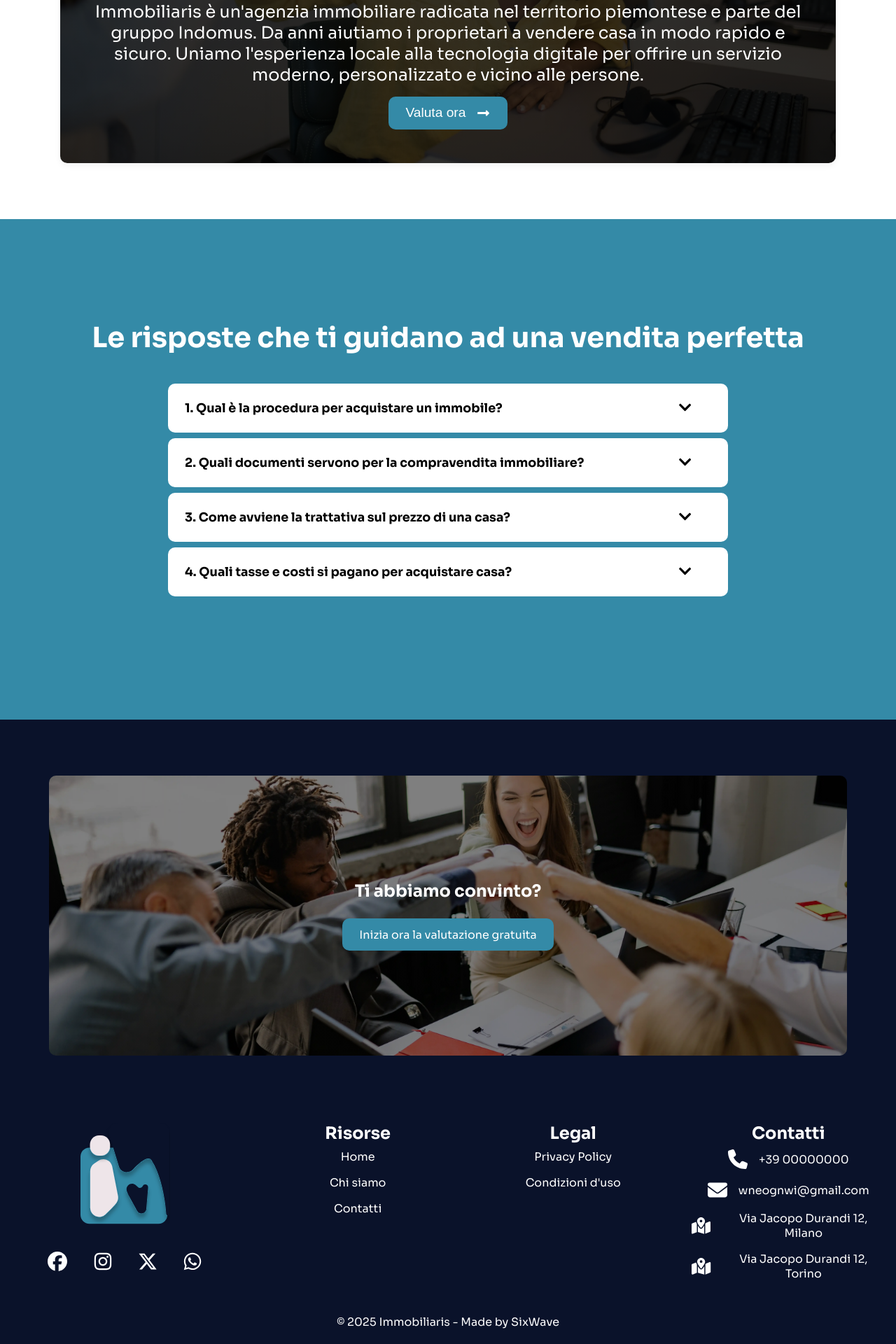
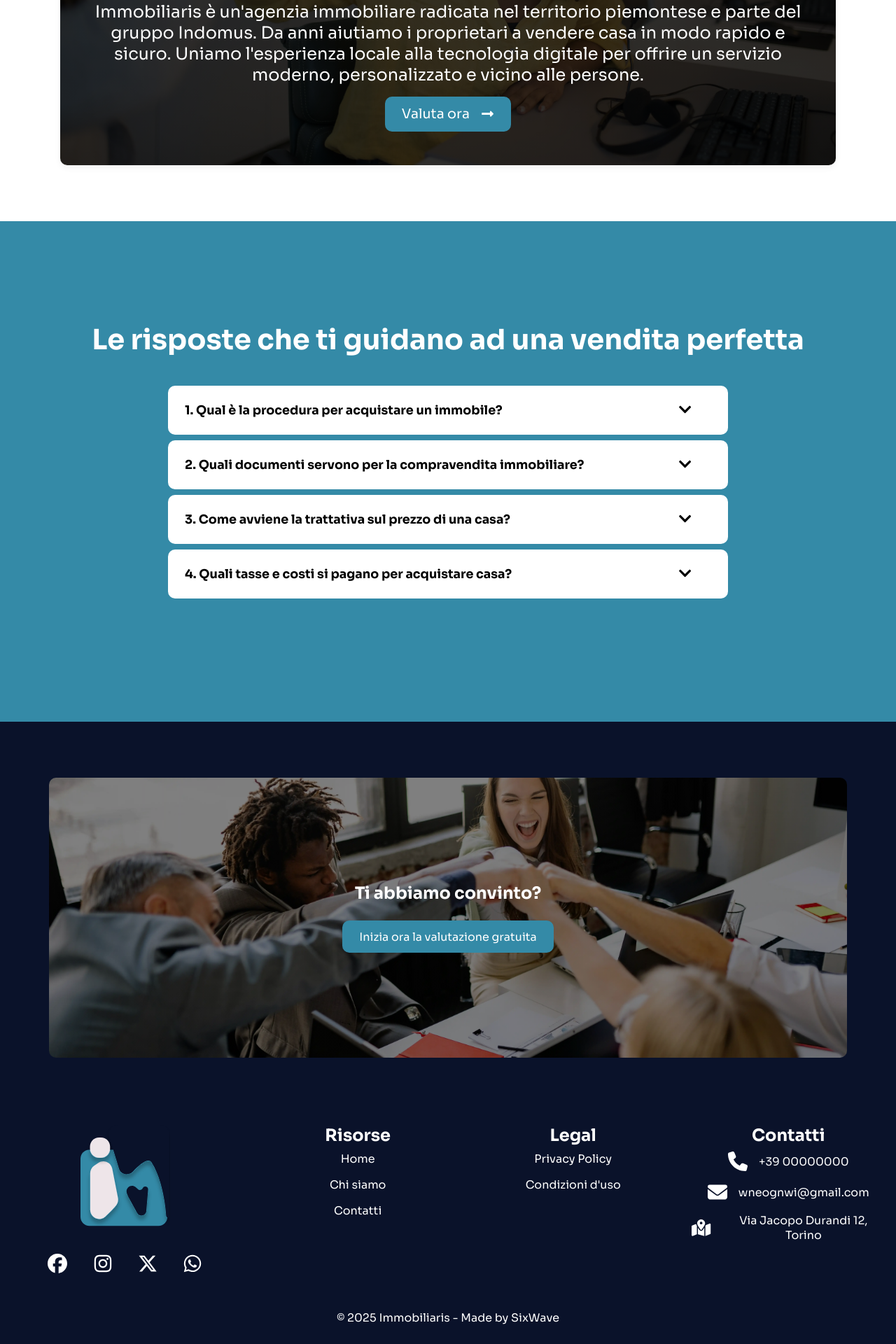
Before and after one commit to Chenxiaolong04/LaboratorioIntegrato, a React (Vite) app in the folder frontend/: page / in a window 1280 px wide. Shown: the part 2860-4780 px from the top of the page at 70% size. Built offline with nearby package versions, Linux system fonts and the light colour scheme.

Commit message:
feat: created README with project details and structure; fix: delete pages about-us and contacts

```diff
--- a/frontend/src/App.tsx
+++ b/frontend/src/App.tsx
@@ -2,8 +2,6 @@
 import { Route, Routes } from "react-router-dom";
 import ProtectedRoute from "./components/ProtectedRoute";
 import Home from "./pages/public/Home";
-import AboutUs from "./pages/public/AboutUs";
-import Contact from "./pages/public/Contact";
 import MultiStepForm from "./pages/public/MultiStepForm";
 import Login from "./pages/private/Login";
 import DashboardAdmin from "./pages/private/adminPages/DashboardAdmin";
@@ -24,8 +22,6 @@
       <Routes>
         <Route path="/" element={<Home />} />
         <Route path="/form" element={<MultiStepForm />} />
-        <Route path="/about" element={<AboutUs />} />
-        <Route path="/contact" element={<Contact />} />
         <Route path="/login" element={<Login />} />
 
         <Route
--- a/frontend/src/components/Footer.tsx
+++ b/frontend/src/components/Footer.tsx
@@ -117,17 +117,6 @@
                 rel="noopener noreferrer"
                 aria-label="Apri la posizione su Google Maps"
               >
-                Via Jacopo Durandi 12, Milano
-              </a>
-            </li>
-            <li>
-              <FaMapLocationDot size={28} />
-              <a
-                href="https://www.google.com/maps?q=Via+pippi+bro+12,+Milano"
-                target="_blank"
-                rel="noopener noreferrer"
-                aria-label="Apri la posizione su Google Maps"
-              >
                 Via Jacopo Durandi 12, Torino
               </a>
             </li>
--- a/frontend/src/components/Reasons.tsx
+++ b/frontend/src/components/Reasons.tsx
@@ -3,7 +3,7 @@
 import { GrServices } from "react-icons/gr";
 import { FaBrain } from "react-icons/fa";
 import { FaLongArrowAltRight } from "react-icons/fa";
-import Button from "./Button";
+import { Link } from "react-router-dom";
 
 export default function Reasons() {
   return (
@@ -37,9 +37,9 @@
             moderno, personalizzato e vicino alle persone.
           </h3>
           <div className="steps-button">
-            <Button className="lightblu">
+            <Link to={'/form'} className="btn lightblu">
               Valuta ora <FaLongArrowAltRight />
-            </Button>
+            </Link>
           </div>
         </div>
       </div>
```
Also changed, not shown: 1 other file (tests, documents, lock files or other folders).
